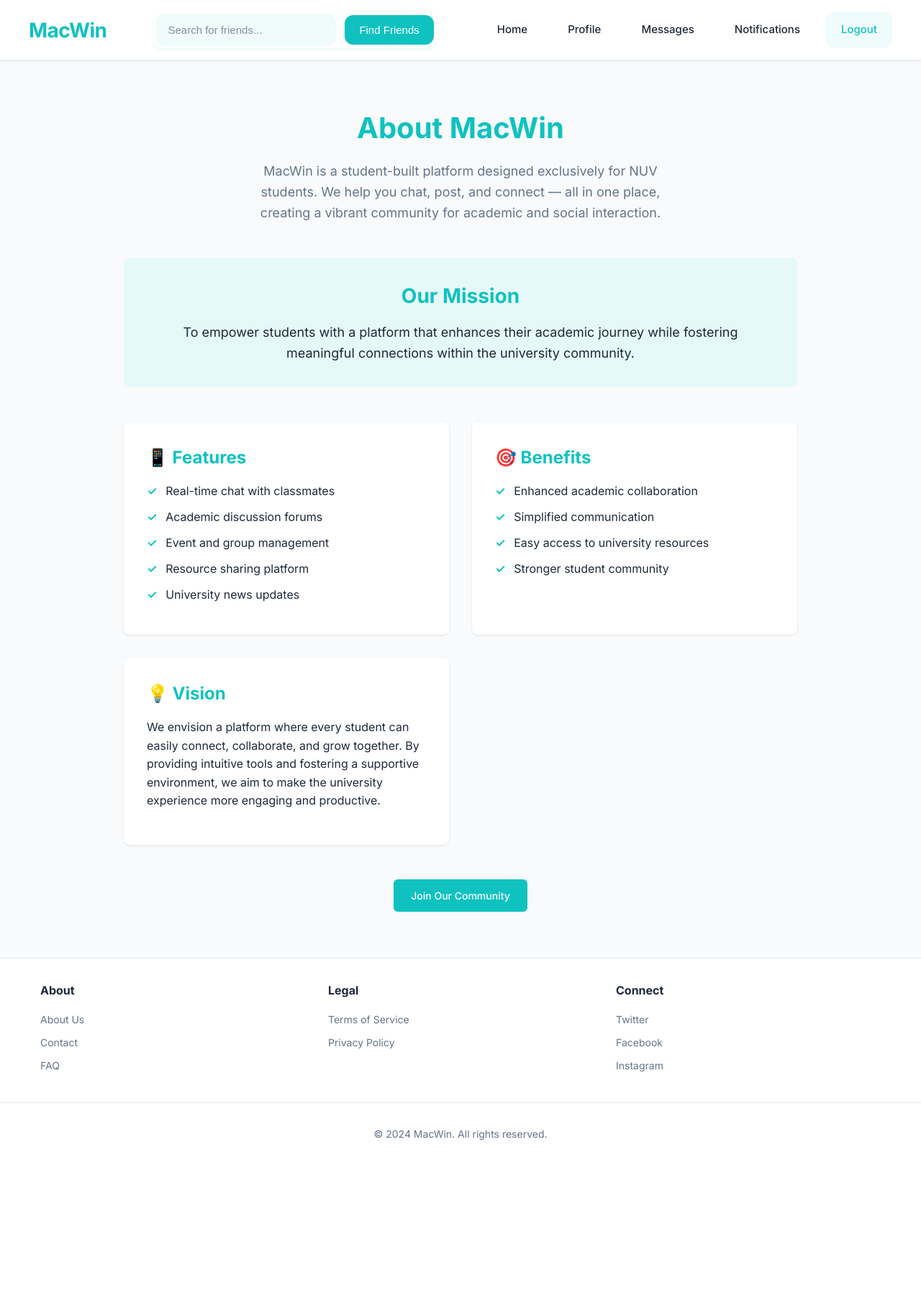
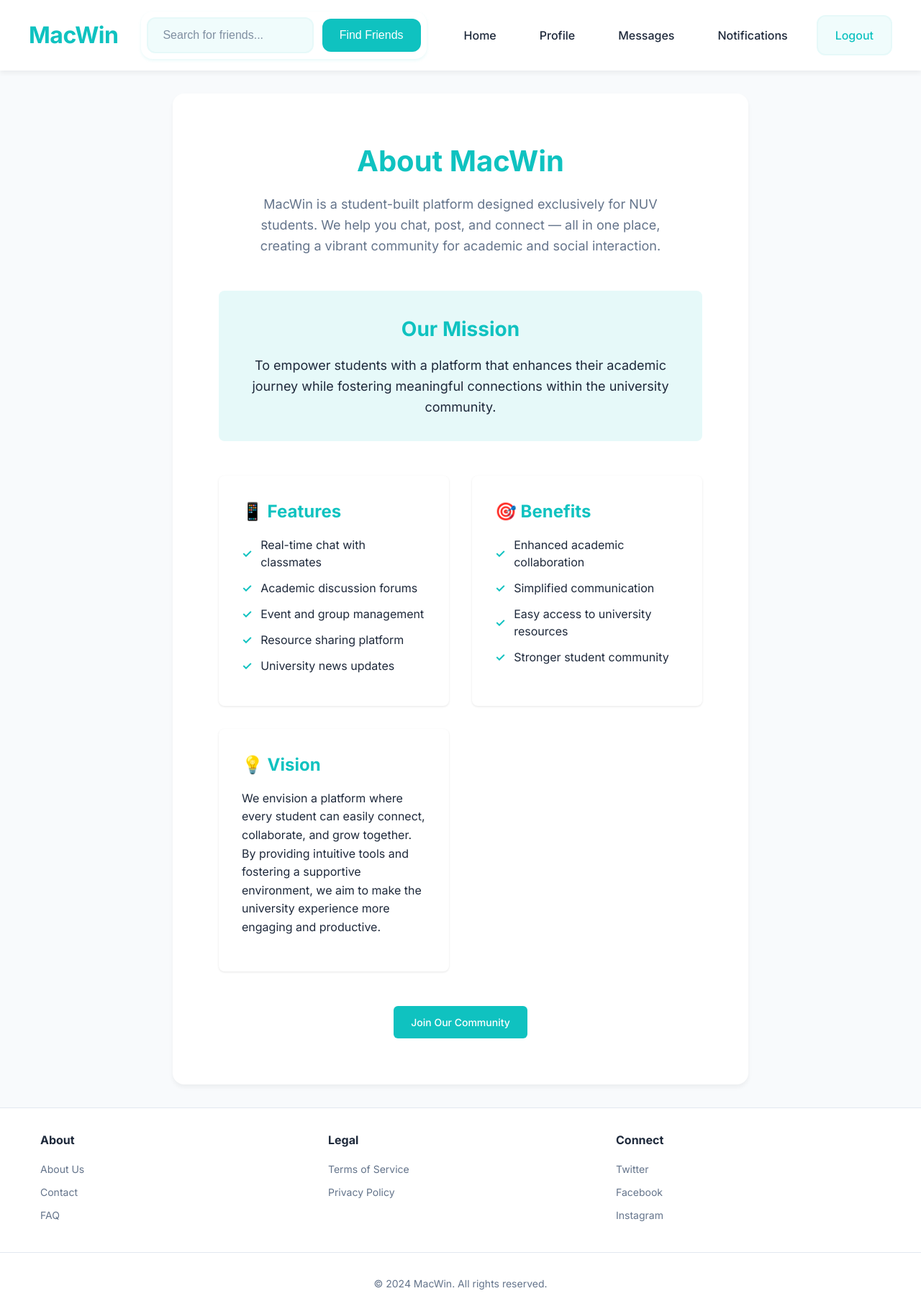
Before and after one commit to CodeMeAbhishek/macwin-productions, a Django app: page /about/ in a window 1280 px wide. Shown: the whole page at 72% size. Before the commit the page ends 1584 px from the top, so only its background shows below. Run offline with Django 5.2, Linux system fonts and the light colour scheme; the visitor is signed in with stand-in values (Sample User, id 1); data that the repository does not hold is empty.

Commit message:
UI Enhancement: Modernized base template design with improved styling and interactions

```diff
--- a/chat/templates/chat/base.html
+++ b/chat/templates/chat/base.html
@@ -18,6 +18,8 @@
             --border-color: #e2e8f0;
             --error-color: #dc2626;
             --success-color: #16a34a;
+            --card-shadow: 0 4px 6px rgba(0, 0, 0, 0.05);
+            --hover-shadow: 0 8px 12px rgba(0, 0, 0, 0.1);
         }
 
         * {
@@ -38,12 +40,11 @@
 
         .header {
             background-color: white;
-            box-shadow: 0 2px 4px rgba(0, 0, 0, 0.04);
+            box-shadow: var(--card-shadow);
             padding: 1rem;
             position: sticky;
             top: 0;
             z-index: 1000;
-            border-bottom: 1px solid var(--border-color);
         }
 
         .header-container {
@@ -51,60 +52,54 @@
             margin: 0 auto;
             display: flex;
             align-items: center;
+            justify-content: space-between;
             gap: 2rem;
         }
 
         .logo {
-            font-size: 1.75rem;
+            font-size: 2rem;
             font-weight: 700;
             color: var(--primary-color);
             text-decoration: none;
-            transition: all 0.2s ease;
+            transition: all 0.3s ease;
             letter-spacing: -0.5px;
         }
 
         .logo:hover {
             color: var(--primary-dark);
-            transform: translateY(-1px);
+            transform: translateY(-2px);
         }
 
         .header-search-container {
-            display: flex;
             flex: 1;
             max-width: 500px;
-            margin: 0 2rem;
             position: relative;
         }
 
         .header-search {
-            flex: 1;
             display: flex;
             align-items: center;
             gap: 0.75rem;
             background: white;
-            padding: 0.25rem;
-            border-radius: 0.75rem;
+            padding: 0.5rem;
+            border-radius: 1rem;
             box-shadow: 0 2px 4px rgba(15, 194, 192, 0.1);
-            transition: all 0.2s ease;
+            transition: all 0.3s ease;
         }
 
-        .header-search:hover {
-            box-shadow: 0 4px 6px rgba(15, 194, 192, 0.15);
-            transform: translateY(-1px);
-        }
-
+        .header-search:hover,
         .header-search:focus-within {
-            box-shadow: 0 4px 8px rgba(15, 194, 192, 0.2);
-            transform: translateY(-1px);
+            box-shadow: var(--hover-shadow);
+            transform: translateY(-2px);
         }
 
         .search-input {
             flex: 1;
-            padding: 0.75rem 1rem;
-            border: 1px solid var(--primary-light);
+            padding: 0.875rem 1.25rem;
+            border: 2px solid var(--primary-light);
             border-radius: 0.75rem;
-            font-size: 0.9375rem;
-            transition: all 0.2s ease;
+            font-size: 1rem;
+            transition: all 0.3s ease;
             background: var(--primary-lighter);
             color: var(--text-color);
             width: 100%;
@@ -115,52 +110,47 @@
             opacity: 0.8;
         }
 
-        .search-input:hover {
+        .search-input:hover,
+        .search-input:focus {
             border-color: var(--primary-color);
             background: white;
-        }
-
-        .search-input:focus {
             outline: none;
-            border-color: var(--primary-color);
-            background: white;
             box-shadow: 0 0 0 3px var(--primary-light);
         }
 
         .search-btn {
-            padding: 0.75rem 1.25rem;
+            padding: 0.875rem 1.5rem;
             background: var(--primary-color);
             color: white;
             border: none;
             border-radius: 0.75rem;
-            font-size: 0.9375rem;
+            font-size: 1rem;
             font-weight: 500;
             cursor: pointer;
-            transition: all 0.2s ease;
-            box-shadow: 0 1px 2px rgba(0, 0, 0, 0.1);
+            transition: all 0.3s ease;
             white-space: nowrap;
         }
 
         .search-btn:hover {
             background: var(--primary-dark);
-            transform: translateY(-1px);
-            box-shadow: 0 4px 6px rgba(0, 0, 0, 0.1);
+            transform: translateY(-2px);
+            box-shadow: var(--hover-shadow);
         }
 
         .header-links {
             display: flex;
             align-items: center;
-            gap: 1rem;
+            gap: 1.25rem;
         }
 
         .nav-link {
             color: var(--text-color);
             text-decoration: none;
-            font-size: 0.9375rem;
+            font-size: 1rem;
             font-weight: 500;
-            padding: 0.75rem 1.25rem;
+            padding: 0.875rem 1.25rem;
             border-radius: 0.75rem;
-            transition: all 0.2s ease;
+            transition: all 0.3s ease;
             position: relative;
             background: transparent;
         }
@@ -168,7 +158,7 @@
         .nav-link:hover {
             color: var(--primary-color);
             background: var(--primary-lighter);
-            transform: translateY(-1px);
+            transform: translateY(-2px);
         }
 
         .nav-link.active {
@@ -179,28 +169,28 @@
 
         .nav-link.active:hover {
             background: var(--primary-dark);
-            transform: translateY(-1px);
-            box-shadow: 0 2px 4px rgba(0, 0, 0, 0.1);
+            transform: translateY(-2px);
+            box-shadow: var(--hover-shadow);
         }
 
         .logout-btn {
-            padding: 0.75rem 1.25rem;
+            padding: 0.875rem 1.5rem;
             background: var(--primary-lighter);
             color: var(--primary-color);
-            border: 1px solid var(--primary-light);
+            border: 2px solid var(--primary-light);
             border-radius: 0.75rem;
-            font-size: 0.9375rem;
+            font-size: 1rem;
             font-weight: 500;
             cursor: pointer;
             text-decoration: none;
-            transition: all 0.2s ease;
+            transition: all 0.3s ease;
         }
 
         .logout-btn:hover {
             background: var(--primary-color);
             color: white;
-            transform: translateY(-1px);
-            box-shadow: 0 4px 6px rgba(0, 0, 0, 0.1);
+            transform: translateY(-2px);
+            box-shadow: var(--hover-shadow);
             border-color: var(--primary-color);
         }
 
@@ -209,21 +199,92 @@
             color: white;
             font-size: 0.75rem;
             font-weight: 600;
-            padding: 0.25rem 0.5rem;
+            padding: 0.25rem 0.75rem;
             border-radius: 1rem;
             position: absolute;
             top: -0.5rem;
             right: -0.5rem;
             min-width: 1.5rem;
             text-align: center;
+            box-shadow: 0 2px 4px rgba(0, 0, 0, 0.1);
         }
 
         .main-container {
             flex: 1;
-            max-width: 1200px;
+            max-width: 800px;
             margin: 2rem auto;
-            padding: 0 1rem;
+            padding: 2rem;
+            background: white;
+            border-radius: 1rem;
+            box-shadow: var(--card-shadow);
+        }
+
+        .post-form {
+            margin-bottom: 2rem;
+        }
+
+        .post-input {
             width: 100%;
+            padding: 1rem;
+            border: 2px solid var(--border-color);
+            border-radius: 0.75rem;
+            font-size: 1rem;
+            resize: none;
+            margin-bottom: 1rem;
+            transition: all 0.3s ease;
+        }
+
+        .post-input:focus {
+            outline: none;
+            border-color: var(--primary-color);
+            box-shadow: 0 0 0 3px var(--primary-light);
+        }
+
+        .post-actions {
+            display: flex;
+            justify-content: space-between;
+            align-items: center;
+        }
+
+        .post-btn {
+            padding: 0.875rem 2rem;
+            background: var(--primary-color);
+            color: white;
+            border: none;
+            border-radius: 0.75rem;
+            font-size: 1rem;
+            font-weight: 500;
+            cursor: pointer;
+            transition: all 0.3s ease;
+            display: flex;
+            align-items: center;
+            gap: 0.5rem;
+        }
+
+        .post-btn:hover {
+            background: var(--primary-dark);
+            transform: translateY(-2px);
+            box-shadow: var(--hover-shadow);
+        }
+
+        .add-image-btn {
+            padding: 0.875rem 1.5rem;
+            background: var(--primary-lighter);
+            color: var(--primary-color);
+            border: 2px solid var(--primary-light);
+            border-radius: 0.75rem;
+            font-size: 1rem;
+            font-weight: 500;
+            cursor: pointer;
+            transition: all 0.3s ease;
+            display: flex;
+            align-items: center;
+            gap: 0.5rem;
+        }
+
+        .add-image-btn:hover {
+            background: var(--primary-light);
+            transform: translateY(-2px);
         }
 
         .footer {
@@ -290,6 +351,12 @@
             .header-links {
                 width: 100%;
                 justify-content: center;
+                flex-wrap: wrap;
+            }
+
+            .main-container {
+                padding: 1rem;
+                margin: 1rem;
             }
         }
     </style>
```
